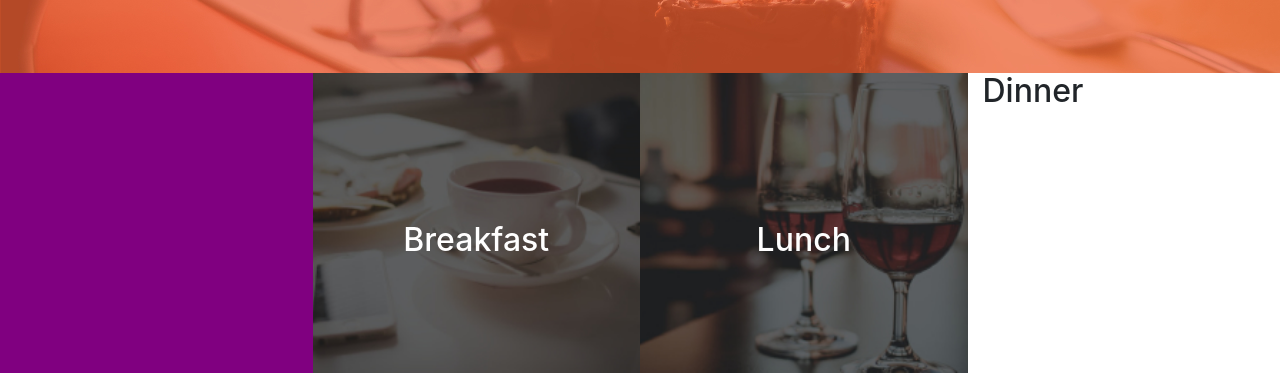
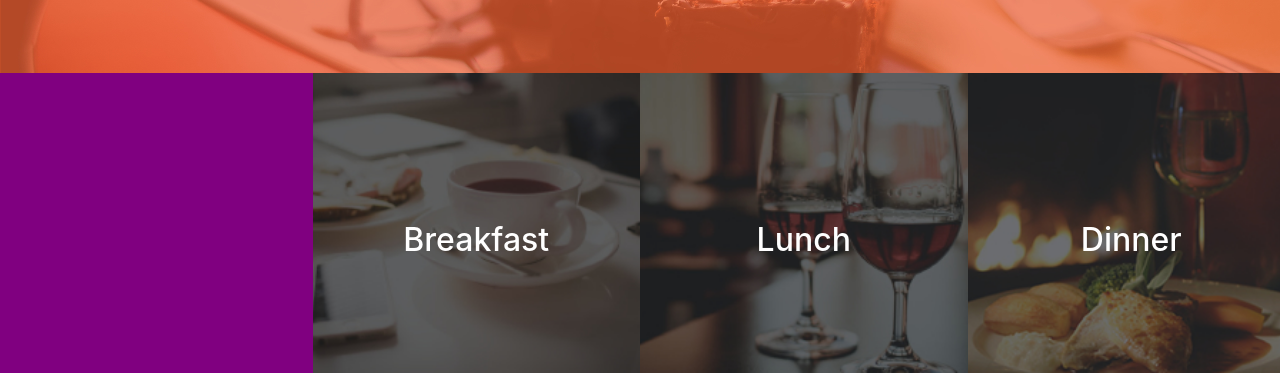
Before and after one commit to JackieWamae/anitaskitchen, a plain HTML site: page index.html in a window 1280 px wide. Shown: the part 424-800 px from the top of the page. Drawn offline with Linux system fonts and the light colour scheme.

Commit message:
finish styling for breakfast, lunch, and dinner column

```diff
--- a/css/styles.css
+++ b/css/styles.css
@@ -37,6 +37,19 @@ div#lunch {
 
 h2#lunch {
   color: white;
-  text-align: -webkit-center;
+  text-align: center;
   margin-top: 50%
 }
+
+div#dinner {
+  background-image: url("../assets/foodtop/dinner.jpg");
+  background-size: cover;
+  background-repeat: no-repeat;
+  background-position: center;
+}
+
+h2#dinner {
+  color: white;
+  text-align: center;
+  margin-top: 50%;
+}
```
